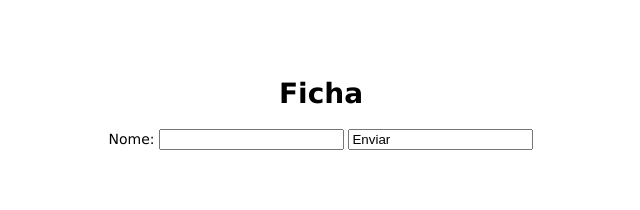
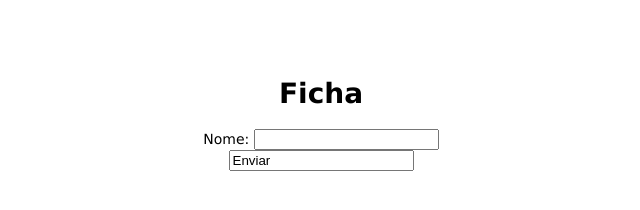
Before and after one commit to felipebeskow/plsql-api, a website: page public/index.html in a window 1280 px wide. Shown: the whole page, without its empty margins (319-959 px from the left). Drawn offline with Linux system fonts and the light colour scheme.

Commit message:
form ficha

```diff
--- a/public/index.html
+++ b/public/index.html
@@ -11,7 +11,7 @@
     <h1>Ficha</h1>
     <form>
         <label for="nome">Nome:</label>
-        <input id="nome" type="text" name="nome">
+        <input id="nome" type="text" name="nome"> <br>
         <input type="enviar" value="Enviar">
     </form>
 </body>
```
